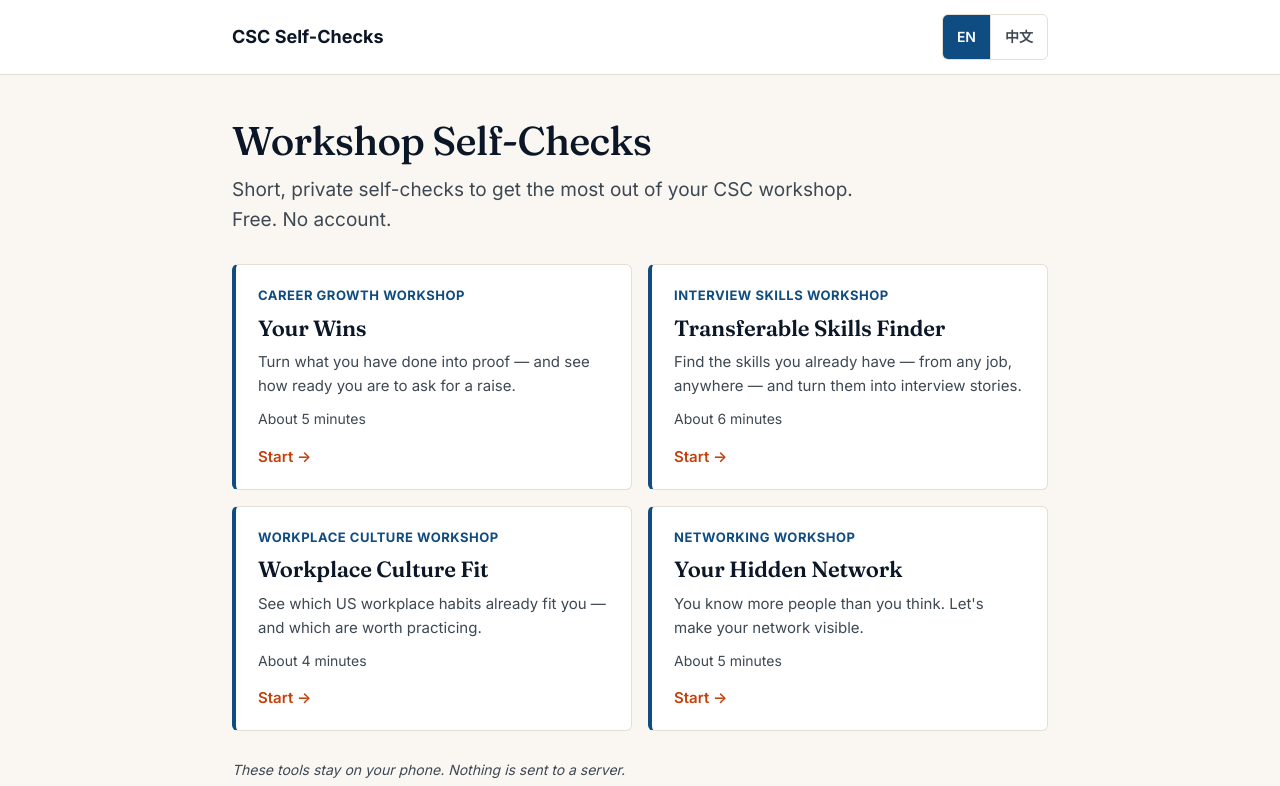
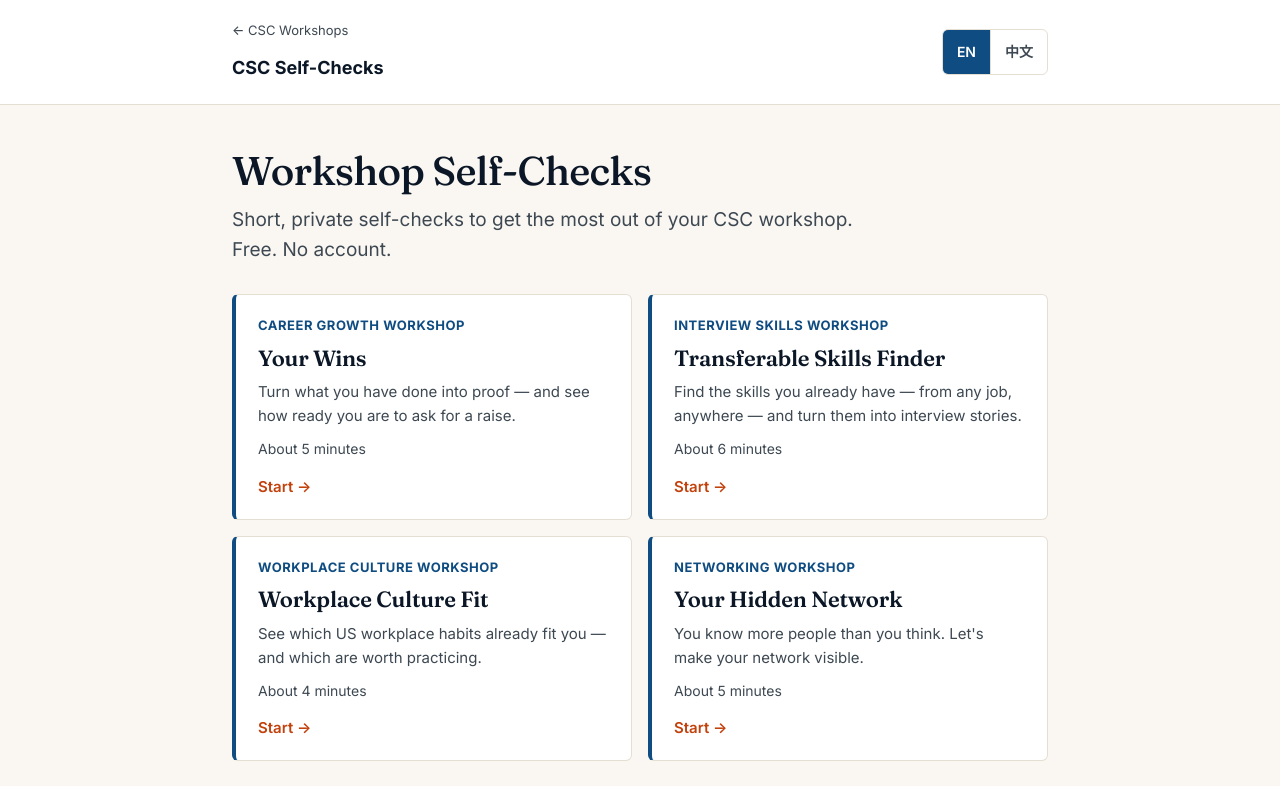
Before and after one commit to Joshli316/csc-diagnostics, a website built with Vite: page index.html in a window 1280 px wide. Shown: the top 786 px of the page. Built offline with nearby package versions, Linux system fonts and the light colour scheme.

Commit message:
Header: add "← CSC Workshops" upstream link
Persistent breadcrumb in header above the brand title — every page (hub, intro,
survey, results), every language. Closes the dead-end when users arrive via
direct link / QR / new-tab and have no way back to the workshops hub.

```diff
--- a/src/data/locales/en.json
+++ b/src/data/locales/en.json
@@ -10,7 +10,9 @@
     "aria_label": "Language"
   },
   "header": {
-    "brand": "CSC Self-Checks"
+    "brand": "CSC Self-Checks",
+    "upstream_label": "← CSC Workshops",
+    "upstream_aria": "Back to CSC Workshops hub"
   },
   "page_title": {
     "hub": "CSC Workshop Self-Checks",
--- a/src/data/locales/zh-Hans.json
+++ b/src/data/locales/zh-Hans.json
@@ -10,7 +10,9 @@
     "aria_label": "语言"
   },
   "header": {
-    "brand": "CSC 自我评估"
+    "brand": "CSC 自我评估",
+    "upstream_label": "← CSC 工作坊",
+    "upstream_aria": "返回 CSC 工作坊主页"
   },
   "page_title": {
     "hub": "CSC 工作坊自我评估",
--- a/src/main.ts
+++ b/src/main.ts
@@ -31,7 +31,10 @@ function renderHeader(): void {
   const lang = getLang();
   header.innerHTML = `
     <div class="inner">
-      <a class="brand" href="#/" data-action="home">${escapeHtml(t("header.brand"))}</a>
+      <div class="brand-stack">
+        <a class="upstream-link" href="https://csc-workshops.pages.dev/" aria-label="${escapeHtml(t("header.upstream_aria"))}">${escapeHtml(t("header.upstream_label"))}</a>
+        <a class="brand" href="#/" data-action="home">${escapeHtml(t("header.brand"))}</a>
+      </div>
       <div class="lang-toggle" role="group" aria-label="${escapeHtml(t("lang.aria_label"))}">
         <button type="button" data-lang="en" aria-pressed="${lang === "en"}">${escapeHtml(t("lang.en"))}</button>
         <button type="button" data-lang="zh-Hans" aria-pressed="${lang === "zh-Hans"}">${escapeHtml(t("lang.zh"))}</button>
--- a/src/styles.css
+++ b/src/styles.css
@@ -126,6 +126,15 @@ a:hover { color: var(--primary-hover); }
 }
 @media (min-width: 768px) { .site-header .inner { padding: 14px var(--pad-tablet); } }
 @media (min-width: 1024px) { .site-header .inner { padding: 14px var(--pad-desktop); } }
+.site-header .brand-stack { display: flex; flex-direction: column; gap: 0; min-width: 0; }
+.site-header .upstream-link {
+  display: inline-flex; align-items: center; align-self: flex-start;
+  min-height: 32px; padding: 4px 6px 4px 0;
+  font-size: 13px; font-weight: 500; color: var(--text-muted); text-decoration: none;
+  white-space: nowrap;
+}
+.site-header .upstream-link:hover { color: var(--primary); text-decoration: underline; }
+.site-header .upstream-link:focus-visible { outline: 3px solid var(--focus-ring); outline-offset: 2px; border-radius: 2px; }
 .site-header .brand {
   display: inline-flex; align-items: center; min-height: 44px;
   font-weight: 700; font-size: 18px; color: var(--text); text-decoration: none;
```
